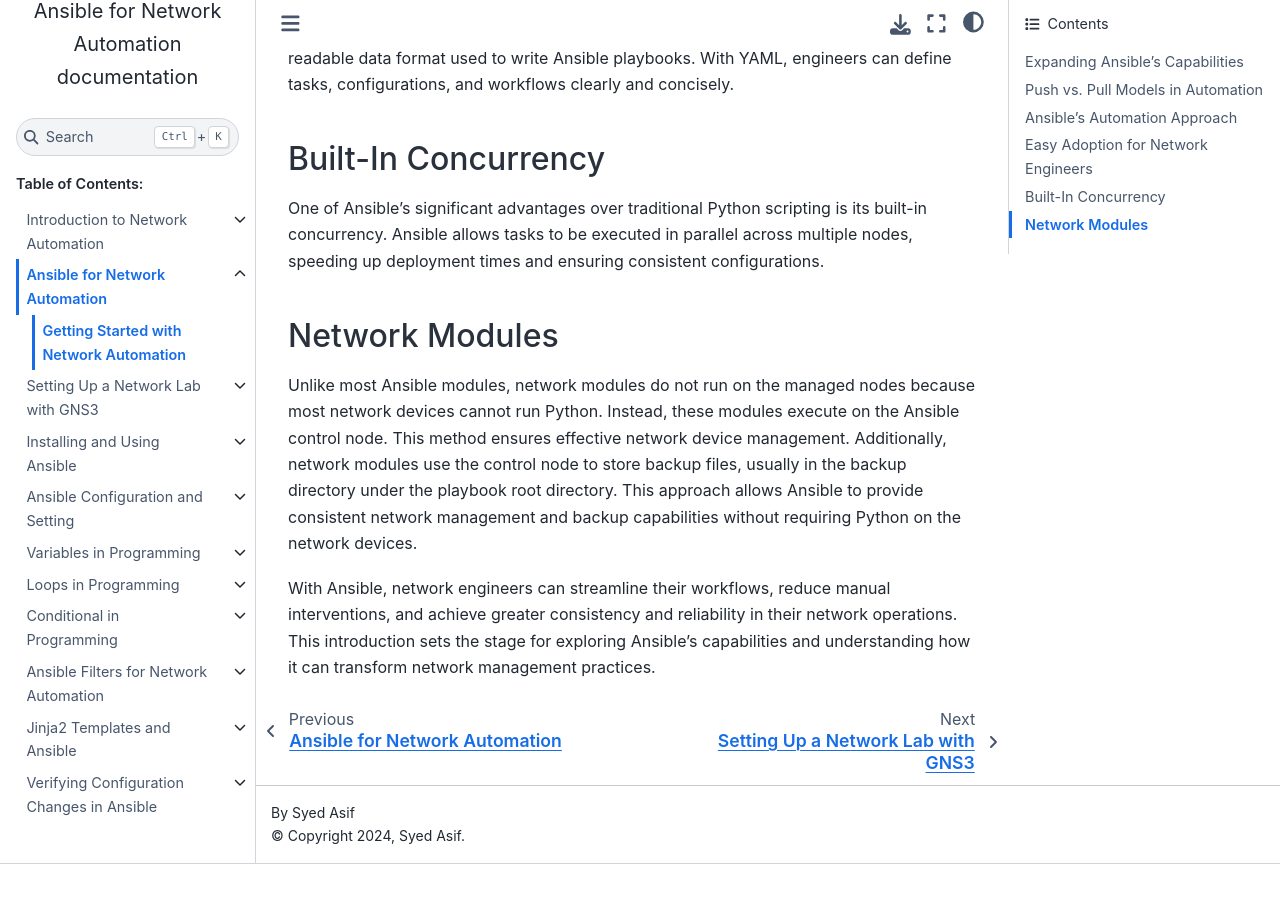
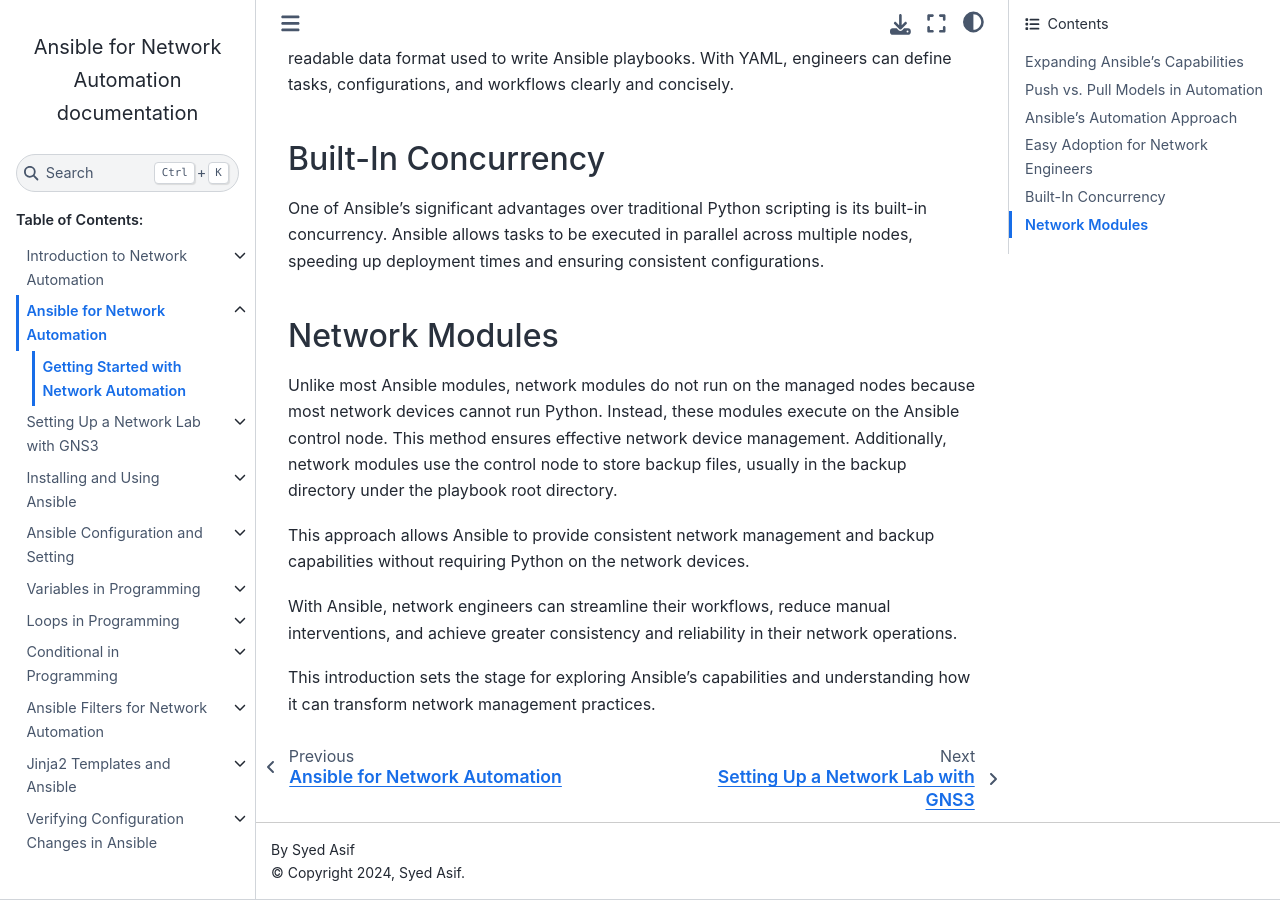
Before and after one commit to sydasif/ansible-cbt-lab, a Sphinx documentation site: the page built from docs/source/02_automation/01_automation.md, in a window 1280 px wide and 900 px high, scrolled down 1671 px. Built offline with Sphinx 7.4.7 and the Sphinx Book theme 1.1.4, drawn with Linux system fonts in a browser that asks for light colours; before the commit the page ends 2535 px from its top, so only the background shows below that.

Commit message:
minor adjustment

```diff
--- a/docs/source/02_automation/01_automation.md
+++ b/docs/source/02_automation/01_automation.md
@@ -47,6 +47,10 @@
 
 ### Network Modules
 
-Unlike most Ansible modules, network modules do not run on the managed nodes because most network devices cannot run Python. Instead, these modules execute on the Ansible control node. This method ensures effective network device management. Additionally, network modules use the control node to store backup files, usually in the backup directory under the playbook root directory. This approach allows Ansible to provide consistent network management and backup capabilities without requiring Python on the network devices.
+Unlike most Ansible modules, network modules do not run on the managed nodes because most network devices cannot run Python. Instead, these modules execute on the Ansible control node. This method ensures effective network device management. Additionally, network modules use the control node to store backup files, usually in the backup directory under the playbook root directory.
 
-With Ansible, network engineers can streamline their workflows, reduce manual interventions, and achieve greater consistency and reliability in their network operations. This introduction sets the stage for exploring Ansible's capabilities and understanding how it can transform network management practices.
+This approach allows Ansible to provide consistent network management and backup capabilities without requiring Python on the network devices.
+
+With Ansible, network engineers can streamline their workflows, reduce manual interventions, and achieve greater consistency and reliability in their network operations.
+
+This introduction sets the stage for exploring Ansible's capabilities and understanding how it can transform network management practices.
```
Also changed, not shown: docs/source/02_automation/index.md (+1 -1 lines), docs/source/03_lab-setup/01_setup.md (+5 -4 lines).
